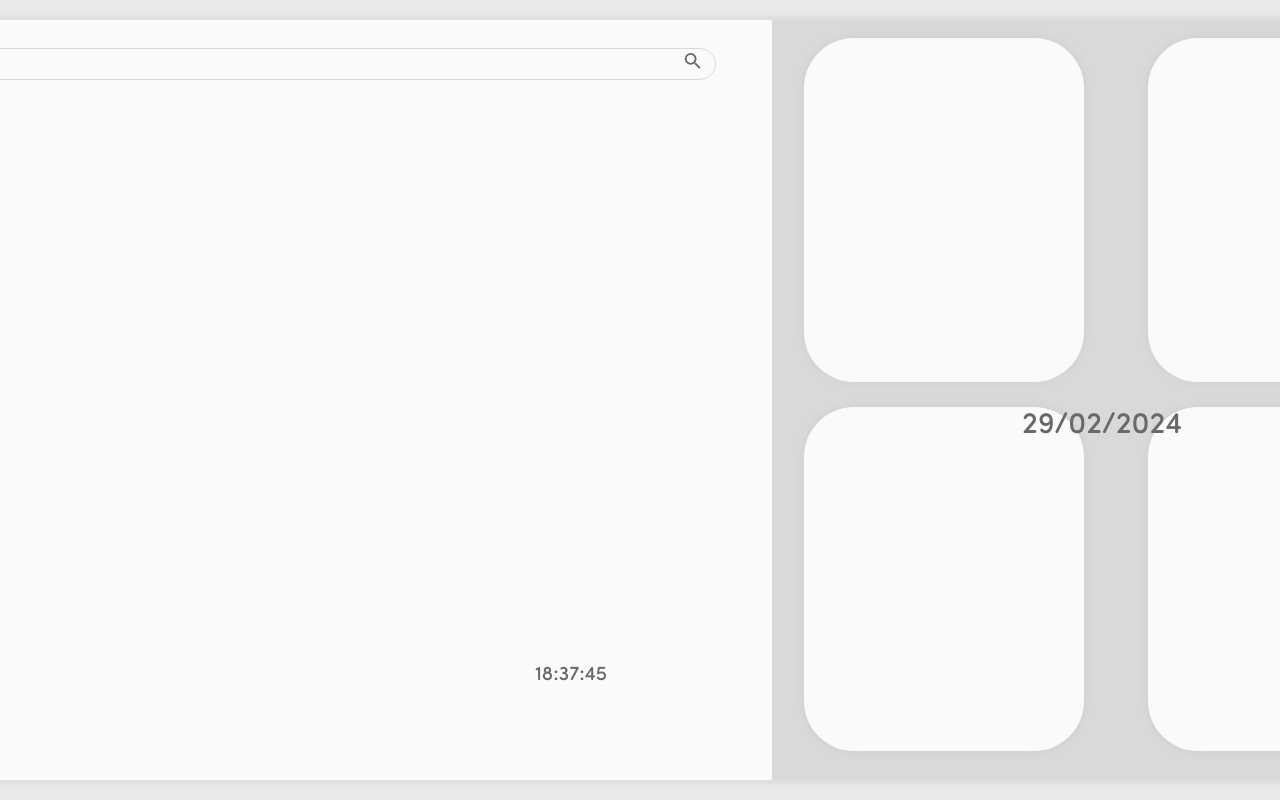
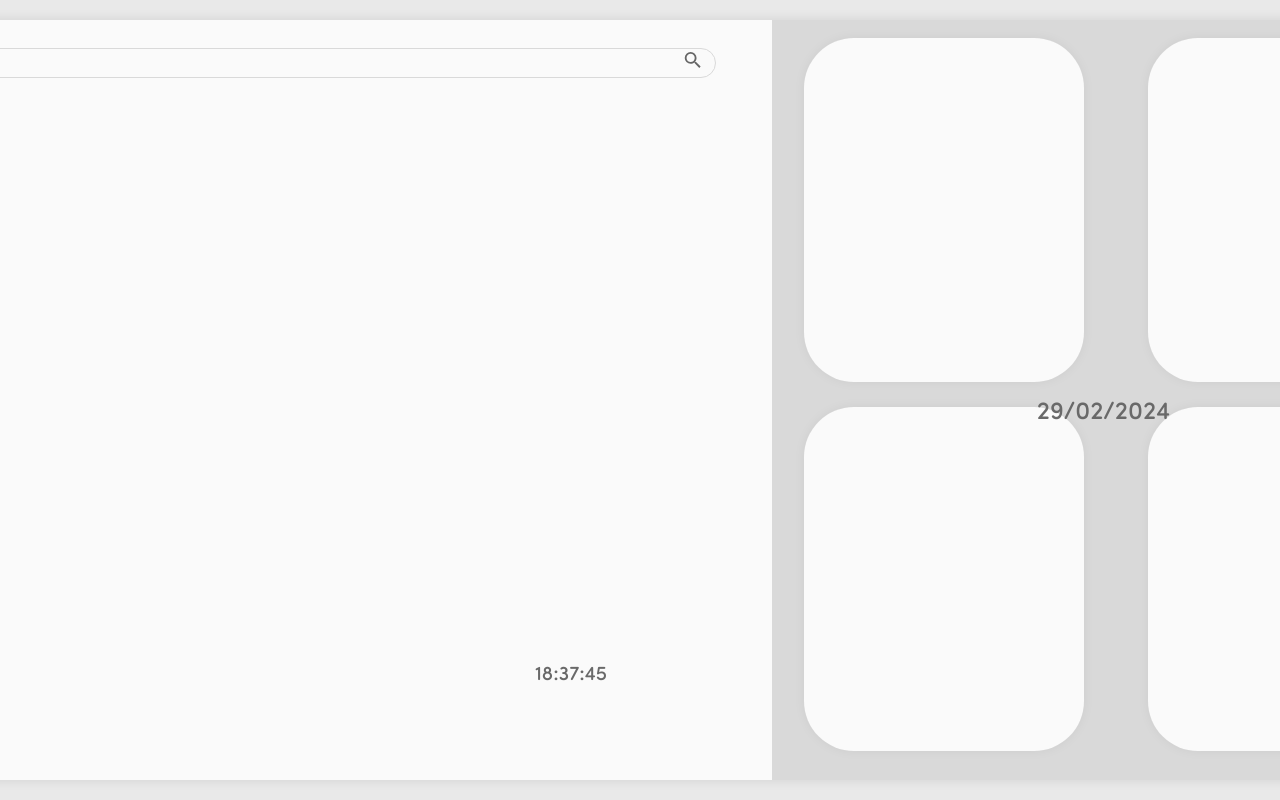
Before and after one commit to Draak18/Clima_Tempo_AG, a website: page index.html in a window 1280 px wide. Shown: the top 800 px of the page. Drawn offline with Linux system fonts and the light colour scheme.

Commit message:
ALEPRONTO2

```diff
--- a/index.html
+++ b/index.html
@@ -18,7 +18,7 @@
                 <form id="formClima">
                     <input type="text" id="cityInput" name="cityInput">
                     <button id="consultarBotao" type="submit" name="consultarBotao">
-                        <svg style="width:20px;height:30px;vertical-align:middle" viewBox="0 2 22 22">
+                        <svg style="width:20px;height:30px;vertical-align:middle" viewBox="0 3 22 22">
                             <path fill="#666666"
                                 d="M9.5,3A6.5,6.5 0 0,1 16,9.5C16,11.11 15.41,12.59 14.44,13.73L14.71,14H15.5L20.5,19L19,20.5L14,15.5V14.71L13.73,14.44C12.59,15.41 11.11,16 9.5,16A6.5,6.5 0 0,1 3,9.5A6.5,6.5 0 0,1 9.5,3M9.5,5C7,5 5,7 5,9.5C5,12 7,14 9.5,14C12,14 14,12 14,9.5C14,7 12,5 9.5,5Z" />
                         </svg>
--- a/style.css
+++ b/style.css
@@ -67,7 +67,7 @@ body {
     font-family: Sofia;
     color: #696969;
     text-align: center;
-    padding-bottom: 5px;
+    padding-bottom: 2.5px;
 }
 
 #consultarBotao {
@@ -101,9 +101,9 @@ body {
 
 .dataAtual {
     position: fixed;
-    top: 410px;
-    right: 98px;
-    font-size: 30px;
+    top: 400px;
+    right: 110px;
+    font-size: 25px;
     font-family: Sofia;
     color: #696969;
     z-index: 999;
@@ -182,7 +182,7 @@ body {
 #vento,
 #clima,
 #umidade {
-    font-size: 30px;
+    font-size: 25px;
     padding-top: 25px;
     font-family: Sofia;
     color: #696969;
```
